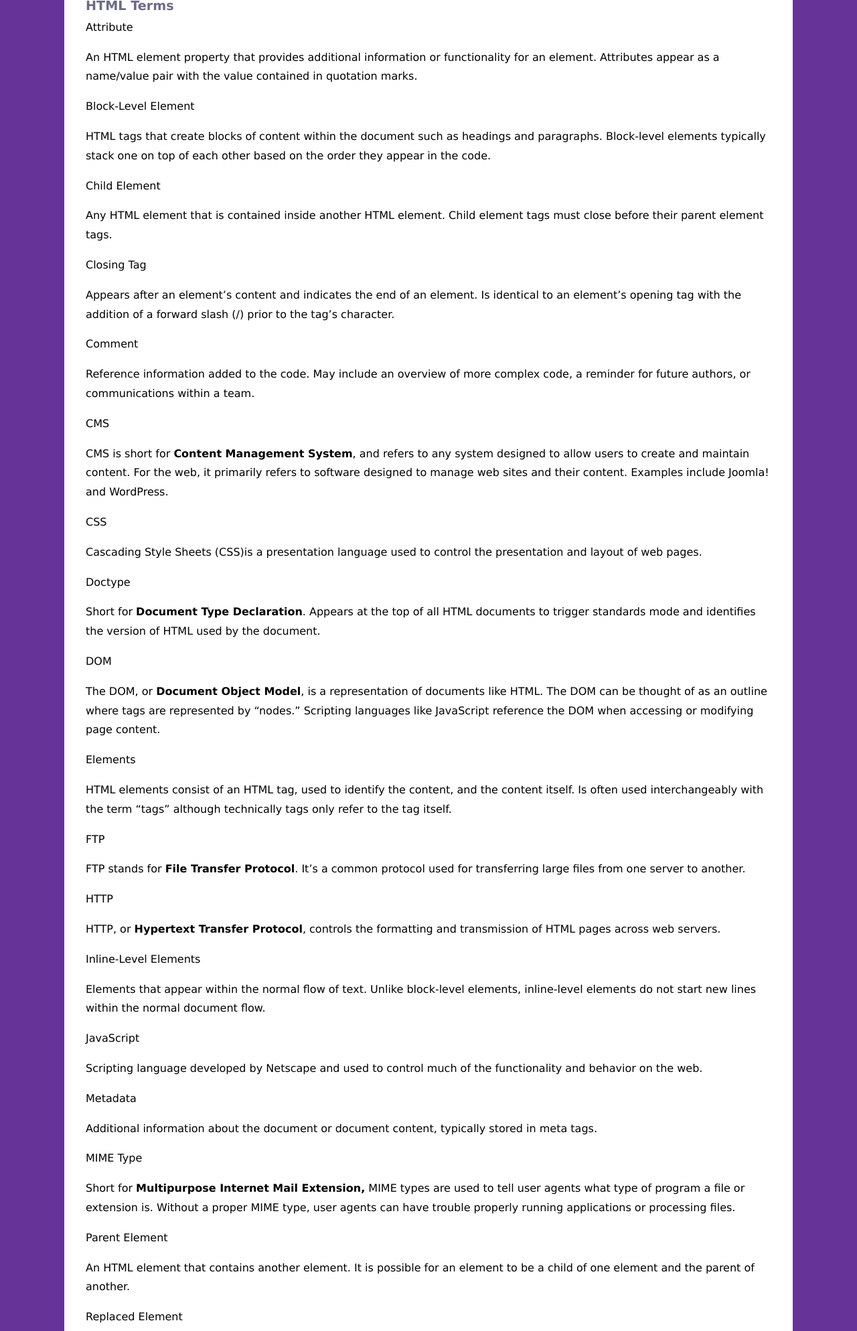
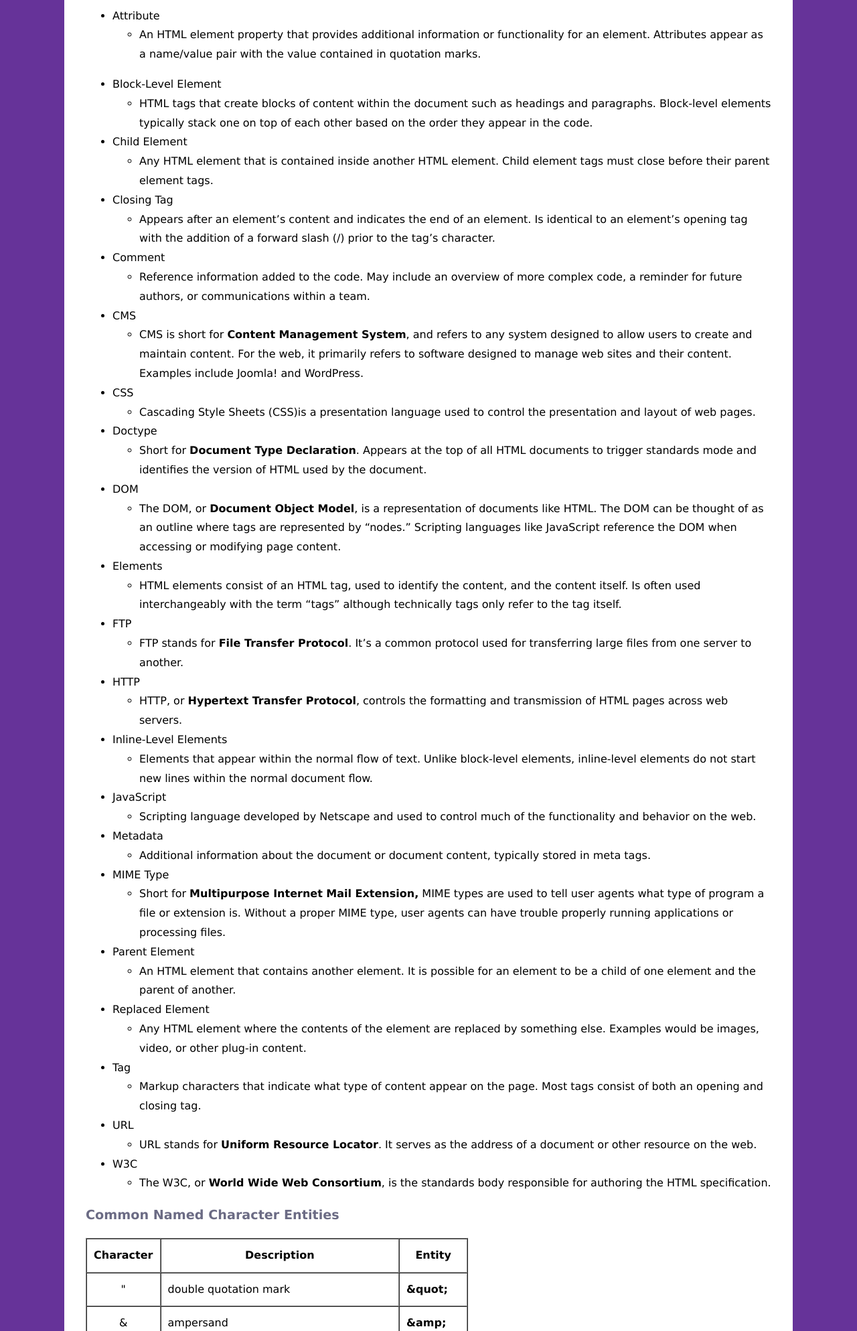
Before and after one commit to AndyP0nce/comp484_hw4, a plain HTML site: page reference.html in a window 1280 px wide. Shown: the part 485-2473 px from the top of the page at 67% size. Drawn offline with Linux system fonts and the light colour scheme.

Commit message:
finished 1 to 4 instruction

```diff
--- a/reference.html
+++ b/reference.html
@@ -10,22 +10,16 @@
       <h1>Comp 484</h1>
       <h2>HTML Reference</h2>
       <nav role="navigation">
-        <p>
-          <a href="index.html" title="Introduction to HTML"
-            >Introduction to HTML</a
-          >
-        </p>
-        <p><a href="syntax.html" title="HTML syntax">HTML syntax</a></p>
-        <p>
-          <a href="structure.html" title="Structuring pages"
-            >Structuring pages</a
-          >
-        </p>
-        <p><a href="links.html" title="Creating links">Creating links</a></p>
-        <p>
-          <a href="reference.html" title="HTML Reference">HTML reference</a>
-        </p>
-        <p><a href="next.html" title="Next steps">Next steps</a></p>
+        <h3>
+          <ul>
+            <li><a href="index.html" title="Introduction to HTML">Introduction to HTML</a></li>
+            <li><a href="syntax.html" title="HTML syntax">HTML syntax</a></li>
+            <li><a href="structure.html" title="Structuring pages">Structuring pages</a></li>
+            <li><a href="links.html" title="Creating links">Creating links</a></li>
+            <li><a href="reference.html" title="HTML Reference">HTML reference</a></li>
+            <li><a href="next.html" title="Next steps">Next steps</a></li>
+          </ul>
+        </h3>
       </nav>
     </header>
     <main role="main">
@@ -39,128 +33,174 @@
         </header>
         <section>
           <h3>HTML Terms</h3>
-          <p>Attribute</p>
-          <p>
+          <ul>
+            <li>Attribute</li>
+            <ul>
+              <li>
                 An HTML element property that provides additional information or
                 functionality for an element. Attributes appear as a name/value pair
                 with the value contained in quotation marks.
-          </p>
-          <p>Block-Level Element</p>
-          <p>
+              </li>
+            </ul>
+          </ul>
+
+          <ul>
+          <li>Block-Level Element</li>
+          <ul>
+            <li>
               HTML tags that create blocks of content within the document such as
               headings and paragraphs. Block-level elements typically stack one on
               top of each other based on the order they appear in the code.
-          </p>
-          <p>Child Element</p>
-          <p>
+            </li>
+          </ul>
+          <li>Child Element</li>
+          <ul>
+            <li>
               Any HTML element that is contained inside another HTML element.
               Child element tags must close before their parent element tags.
-          </p>
-          <p>Closing Tag</p>
-          <p>
+            </li>
+          </ul>
+          <li>Closing Tag</li>
+          <ul>
+            <li>
               Appears after an element&rsquo;s content and indicates the end of an
               element. Is identical to an element&rsquo;s opening tag with the
               addition of a forward slash (/) prior to the tag&rsquo;s character.
-          </p>
-          <p>Comment</p>
-          <p>
+            </li>
+          </ul>
+          <li>Comment</li>
+          <ul>
+            <li>
               Reference information added to the code. May include an overview of
               more complex code, a reminder for future authors, or communications
               within a team.
-          </p>
-          <p>CMS</p>
-          <p>
+            </li>
+          </ul>
+          <li>CMS</li>
+          <ul>
+            <li>
               CMS is short for <b>Content Management System</b>, and refers to any
               system designed to allow users to create and maintain content. For
               the web, it primarily refers to software designed to manage web
               sites and their content. Examples include Joomla! and WordPress.
-          </p>
-          <p>CSS</p>
-          <p>
+            </li>
+          </ul>
+          <li>CSS</li>
+          <ul>
+            <li>
               Cascading Style Sheets (CSS)is a presentation language used to
               control the presentation and layout of web pages.
-          </p>
-          <p>Doctype</p>
-          <p>
+            </li>
+          </ul>
+          <li>Doctype</li>
+          <ul>
+            <li>
               Short for <b>Document Type Declaration</b>. Appears at the top of
               all HTML documents to trigger standards mode and identifies the
               version of HTML used by the document.
-          </p>
-          <p>DOM</p>
-          <p>
+            </li>
+          </ul>
+          <li>DOM</li>
+          <ul>
+            <li>
               The DOM, or <b>Document Object Model</b>, is a representation of
               documents like HTML. The DOM can be thought of as an outline where
               tags are represented by &ldquo;nodes.&rdquo; Scripting languages
               like JavaScript reference the DOM when accessing or modifying page
               content.
-          </p>
-          <p>Elements</p>
-          <p>
+            </li>
+          </ul>
+          <li>Elements</li>
+          <ul>
+            <li>
               HTML elements consist of an HTML tag, used to identify the content,
               and the content itself. Is often used interchangeably with the term
               &ldquo;tags&rdquo; although technically tags only refer to the tag
               itself.
-          </p>
-          <p>FTP</p>
-          <p>
+            </li>
+          </ul>
+          <li>FTP</li>
+          <ul>
+            <li>
               FTP stands for <b>File Transfer Protocol</b>. It&rsquo;s a common
               protocol used for transferring large files from one server to
               another.
-          </p>
-          <p>HTTP</p>
-          <p>
+            </li>
+          </ul>
+          <li>HTTP</li>
+          <ul>
+            <li>
               HTTP, or <b>Hypertext Transfer Protocol</b>, controls the formatting
               and transmission of HTML pages across web servers.
-          </p>
-          <p>Inline-Level Elements</p>
-          <p>
+            </li>
+          </ul>
+          <li>Inline-Level Elements</li>
+          <ul>
+            <li>
               Elements that appear within the normal flow of text. Unlike
               block-level elements, inline-level elements do not start new lines
               within the normal document flow.
-          </p>
-          <p>JavaScript</p>
-          <p>
+            </li>
+          </ul>
+          <li>JavaScript</li>
+          <ul>
+            <li>
               Scripting language developed by Netscape and used to control much of
               the functionality and behavior on the web.
-          </p>
-          <p>Metadata</p>
-          <p>
+            </li>
+          </ul>
+          <li>Metadata</li>
+          <ul>
+            <li>
               Additional information about the document or document content,
               typically stored in meta tags.
-          </p>
-          <p>MIME Type</p>
-          <p>
+            </li>
+          </ul>
+          <li>MIME Type</li>
+          <ul>
+            <li>
               Short for <b>Multipurpose Internet Mail Extension,</b> MIME types
               are used to tell user agents what type of program a file or
               extension is. Without a proper MIME type, user agents can have
               trouble properly running applications or processing files.
-          </p>
-          <p>Parent Element</p>
-          <p>
+            </li>
+          </ul>
+          <li>Parent Element</li>
+          <ul>
+            <li>
               An HTML element that contains another element. It is possible for an
               element to be a child of one element and the parent of another.
-          </p>
-          <p>Replaced Element</p>
-          <p>
+            </li>
+          </ul>
+          <li>Replaced Element</li>
+          <ul>
+            <li>
               Any HTML element where the contents of the element are replaced by
               something else. Examples would be images, video, or other plug-in
               content.
-          </p>
-          <p>Tag</p>
-          <p>
+            </li>
+          </ul>
+          <li>Tag</li>
+          <ul>
+            <li>
               Markup characters that indicate what type of content appear on the
               page. Most tags consist of both an opening and closing tag.
-          </p>
-          <p>URL</p>
-          <p>
+            </li>
+          </ul>
+          <li>URL</li>
+          <ul>
+            <li>
               URL stands for <b>Uniform Resource Locator</b>. It serves as the
               address of a document or other resource on the web.
-          </p>
-          <p>W3C</p>
-          <p>
+            </li>
+          </ul>
+          <li>W3C</li>
+          <ul>
+            <li>
               The W3C, or <b>World Wide Web Consortium</b>, is the standards body
               responsible for authoring the HTML specification.
-          </p>
+            </li>
+          </ul>
         </section>
         <section>
           <table
```
Also changed, not shown: index.html (+24 -46 lines), links.html (+10 -16 lines), next.html (+10 -16 lines), structure.html (+10 -16 lines), syntax.html (+20 -24 lines). Lines whose indentation alone changed are shown as unchanged.
